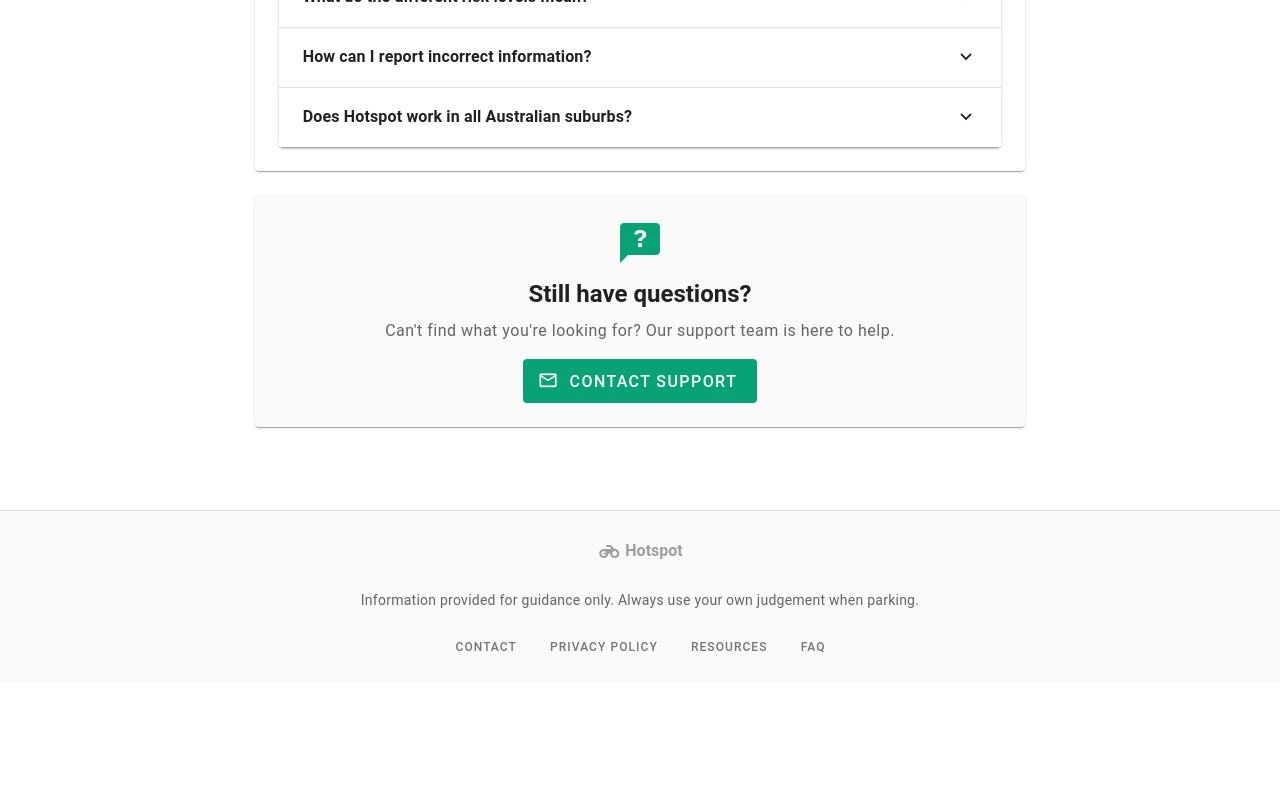
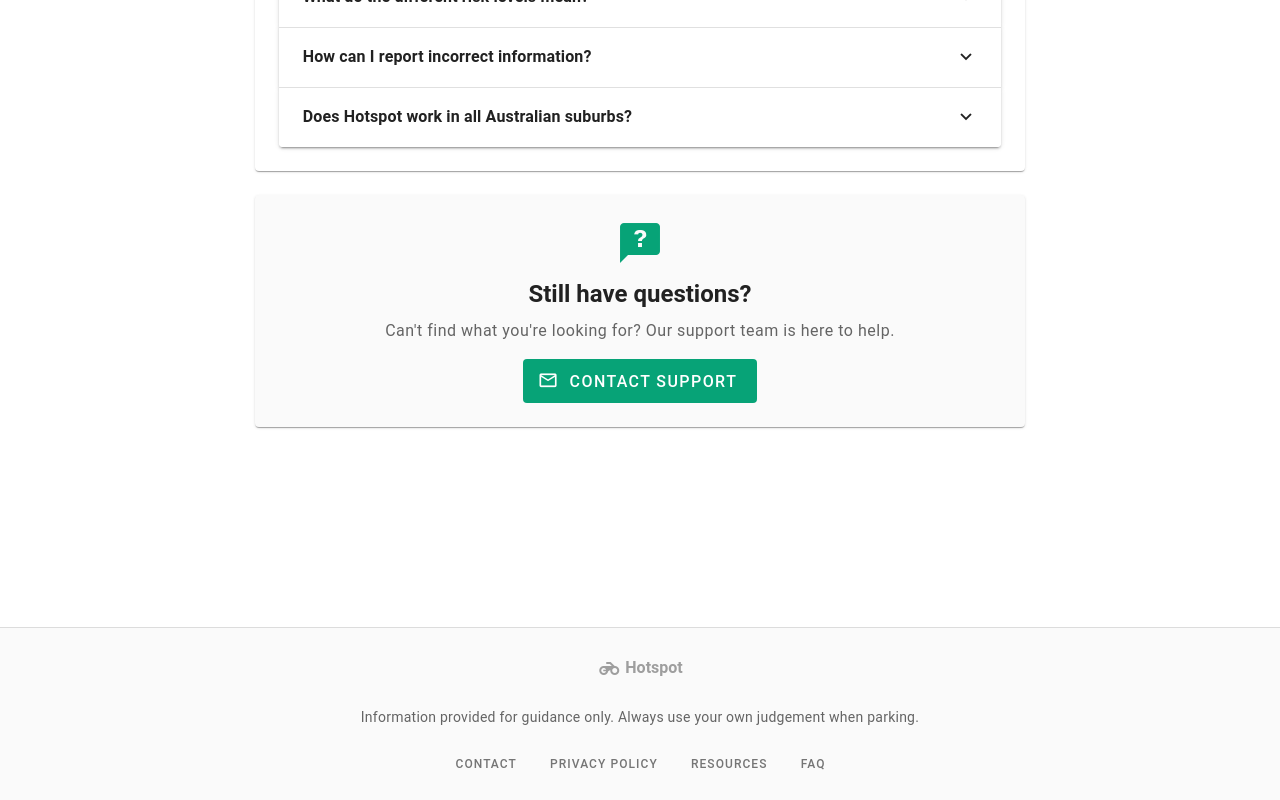
Before and after one commit to michaelmcallister/hotspot, a Vue app in the folder src/web/: page /faq in a window 1280 px wide. Shown: the part 1229-2029 px from the top of the page. Before the commit the page ends 1912 px from the top, so only its background shows below. Built offline with nearby package versions, Linux system fonts and the light colour scheme.

Commit message:
Fix footer

```diff
--- a/src/web/src/App.vue
+++ b/src/web/src/App.vue
@@ -1,6 +1,5 @@
 <template>
   <v-app>
-    <v-layout>
     <v-app-bar app :elevation="1">
       <v-app-bar-title>
         <div class="d-sm-inline">
@@ -29,7 +28,7 @@
       </template>
     </v-app-bar>
 
-      <v-main class="pb-12 pb-sm-14">
+    <v-main>
       <!-- Full width TipsBanner container -->
       <div v-if="$route.path === '/'" class="full-width-banner">
         <TipsBanner />
@@ -37,7 +36,7 @@
       <router-view />
     </v-main>
 
-      <v-footer app color="grey-lighten-5" border="t" class="py-3">
+    <v-footer color="grey-lighten-5" border="t" class="py-3">
       <v-container max-width="lg">
         <v-row>
           <v-col cols="12" class="d-flex justify-center">
@@ -74,7 +73,6 @@
       :show="showResources"
       @close="showResources = false"
     />
-    </v-layout>
   </v-app>
 </template>
 
--- a/src/web/src/components/TipsBanner.vue
+++ b/src/web/src/components/TipsBanner.vue
@@ -31,8 +31,10 @@ const tips = ref([
   "🎯 Don't park by chance - park with purpose."
 ]);
 
-const currentTipIndex = ref(0);
-const currentTip = ref({ text: tips.value[0] });
+// Start with a random tip
+const randomStartIndex = Math.floor(Math.random() * tips.value.length);
+const currentTipIndex = ref(randomStartIndex);
+const currentTip = ref({ text: tips.value[randomStartIndex] });
 let rotationInterval: number | null = null;
 
 const nextTip = () => {
```
Lines whose indentation alone changed are shown as unchanged.
